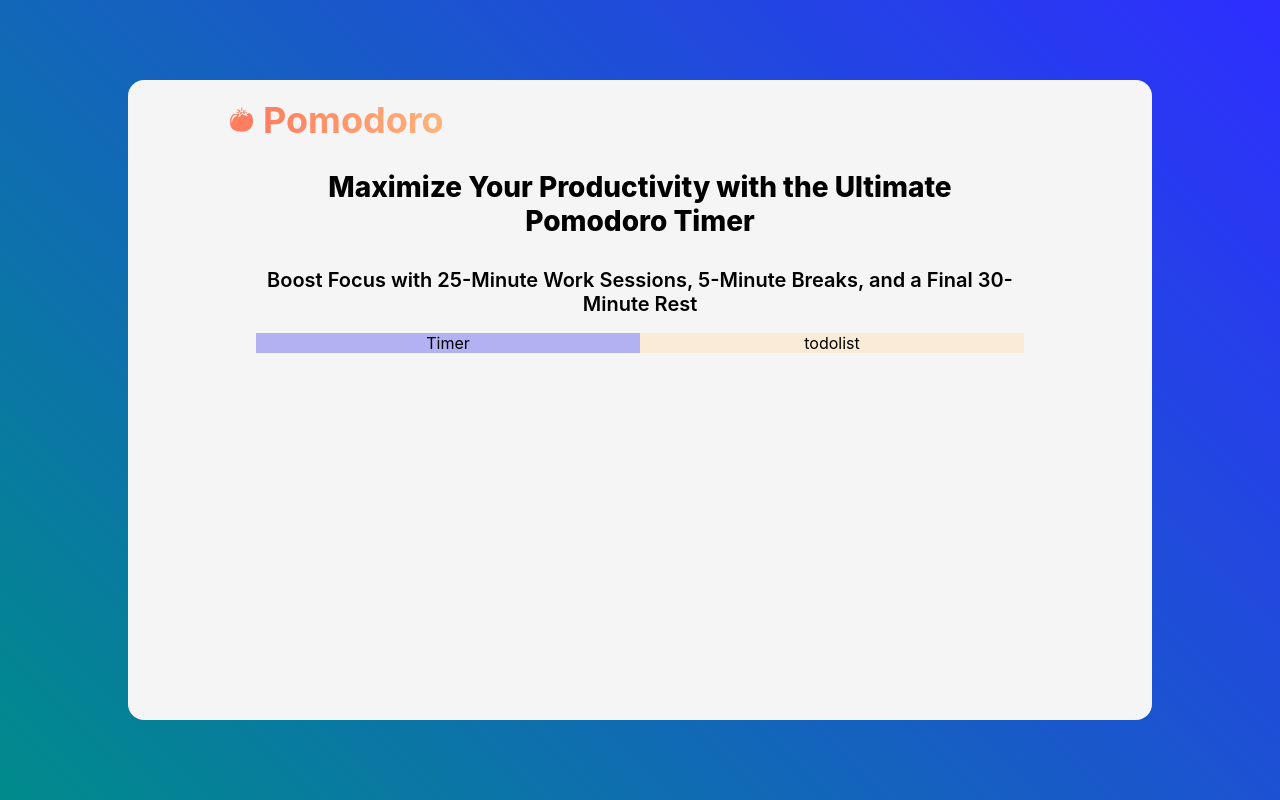
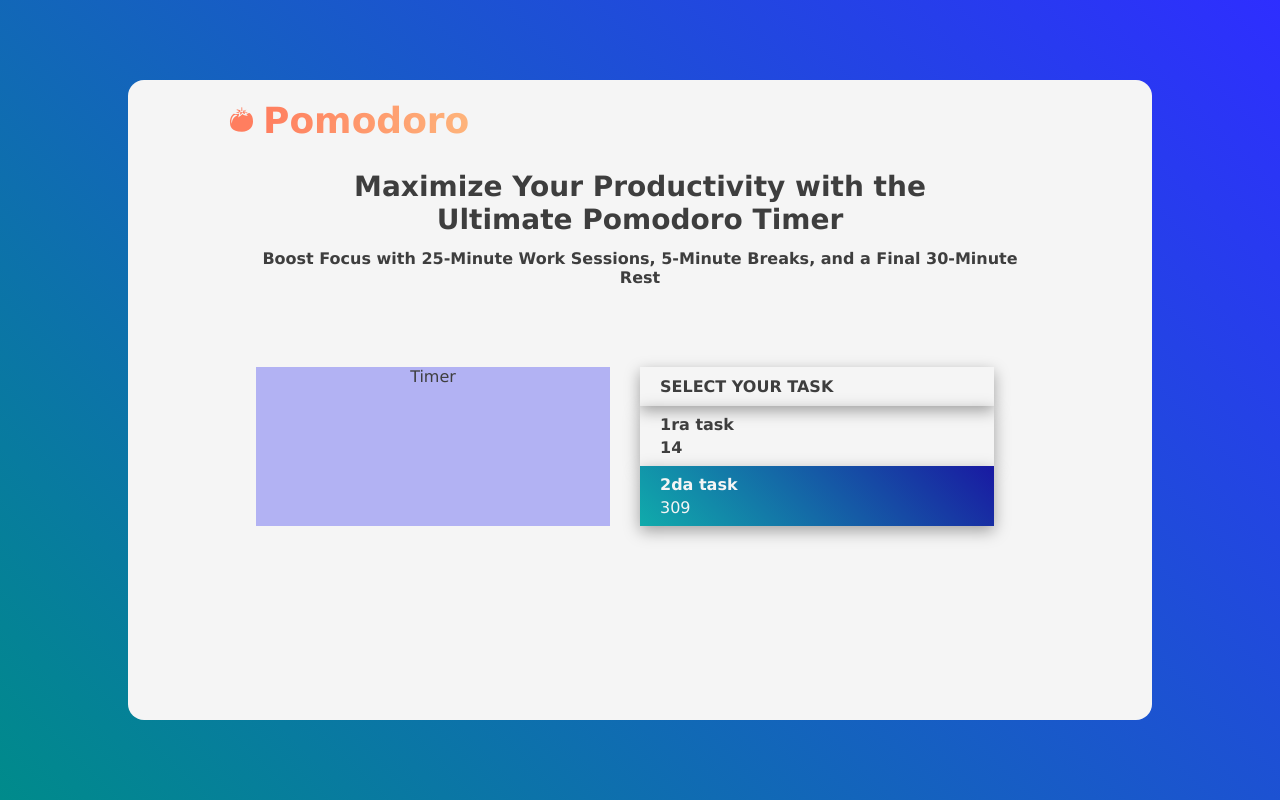
Before and after one commit to Nachocisss/pomodoro, a React (Create React App) app: page / in a window 1280 px wide. Built offline with nearby package versions, Linux system fonts and the light colour scheme.

Commit message:
todo list and task cards

```diff
--- a/src/App.css
+++ b/src/App.css
@@ -6,4 +6,6 @@
 
 body {
   background: linear-gradient(45deg, darkcyan, rgb(46, 46, 255));
+  font-family: Verdana, Geneva, Tahoma, sans-serif;
+  color: rgb(62, 62, 62);
 }
--- a/src/components/TodoList/TodoList.css
+++ b/src/components/TodoList/TodoList.css
@@ -1,4 +1,54 @@
 .todoContainer {
   flex: 1;
-  background-color: antiquewhite;
+  margin-left: 30px;
+  margin-right: 30px;
 }
+.todoContainer span {
+  font-size: 16px;
+  margin-left: 20px;
+}
+.todoHeader {
+  border-bottom: 0px;
+  padding-top: 10px;
+  padding-bottom: 10px;
+  text-align: start;
+  box-shadow: rgba(0, 0, 0, 0.35) 0px 5px 15px;
+  font-weight: 600;
+}
+.todoTabSelected {
+  background: linear-gradient(45deg, rgb(16, 171, 171), rgb(25, 25, 162));
+  height: 60px;
+  display: flex;
+  flex-direction: column;
+  justify-content: center;
+  align-items: start;
+  gap: 4px;
+  border-bottom: 0px;
+  box-shadow: rgba(0, 0, 0, 0.35) 0px 5px 15px;
+  cursor: pointer;
+}
+.todoTitleSelected {
+  color: whitesmoke;
+  font-weight: 600;
+}
+.todoTimeSelected {
+  color: whitesmoke;
+  font-weight: 1600;
+}
+.todoTab {
+  height: 60px;
+  display: flex;
+  flex-direction: column;
+  justify-content: center;
+  align-items: start;
+  gap: 4px;
+  border-bottom: 0px;
+  box-shadow: rgba(0, 0, 0, 0.35) 0px 5px 15px;
+  cursor: pointer;
+}
+.todoTitle {
+  font-weight: 600;
+}
+.todoTime {
+  font-weight: 600;
+}
--- a/src/components/TodoList/TodoList.tsx
+++ b/src/components/TodoList/TodoList.tsx
@@ -1,9 +1,52 @@
-import React from "react";
+import React, { useState } from "react";
 import "./TodoList.css";
+
+const tasks = [
+  {
+    title: " 1ra task",
+    time: 14,
+  },
+  {
+    title: " 2da task",
+    time: 309,
+  },
+];
+
 export default function TodoList() {
+  const [selectedTaskIndex, setSelectedtaskIndex] = useState(1);
+
+  function selectedTaskRender(t) {
+    return (
+      <div className="todoTabSelected">
+        <span className="todoTitleSelected">{t.title}</span>
+        <span className="todoTimeSelected">{t.time}</span>
+      </div>
+    );
+  }
+  function taskRender(t, index) {
+    return (
+      <div className="todoTab" onClick={() => setSelectedtaskIndex(index)}>
+        <span className="todoTitle">{t.title}</span>
+        <span className="todoTime">{t.time}</span>
+      </div>
+    );
+  }
+
+  function todoHeader() {
+    return (
+      <div className="todoHeader">
+        <span className="todoHeaderText">SELECT YOUR TASK</span>
+      </div>
+    );
+  }
   return (
     <div className="todoContainer">
-      <span>todolist</span>
+      {todoHeader()}
+      {tasks.map((t, index) => {
+        return index === selectedTaskIndex
+          ? selectedTaskRender(t)
+          : taskRender(t, index);
+      })}
     </div>
   );
 }
--- a/src/screens/BoardContent/BoardContent.css
+++ b/src/screens/BoardContent/BoardContent.css
@@ -5,15 +5,16 @@
 .boardContent h1 {
   font-size: 28px;
   font-weight: 800;
-  margin: 30px;
+  margin: 50px;
   margin-top: 10px;
+  margin-bottom: 10px;
 }
 .boardContent h2 {
-  font-size: 20px;
+  font-size: 16px;
   font-weight: 600;
 }
 .bottomContainer {
+  margin-top: 80px;
   display: flex;
   flex-direction: row;
-  background-color: rgb(10, 213, 213);
 }
```
